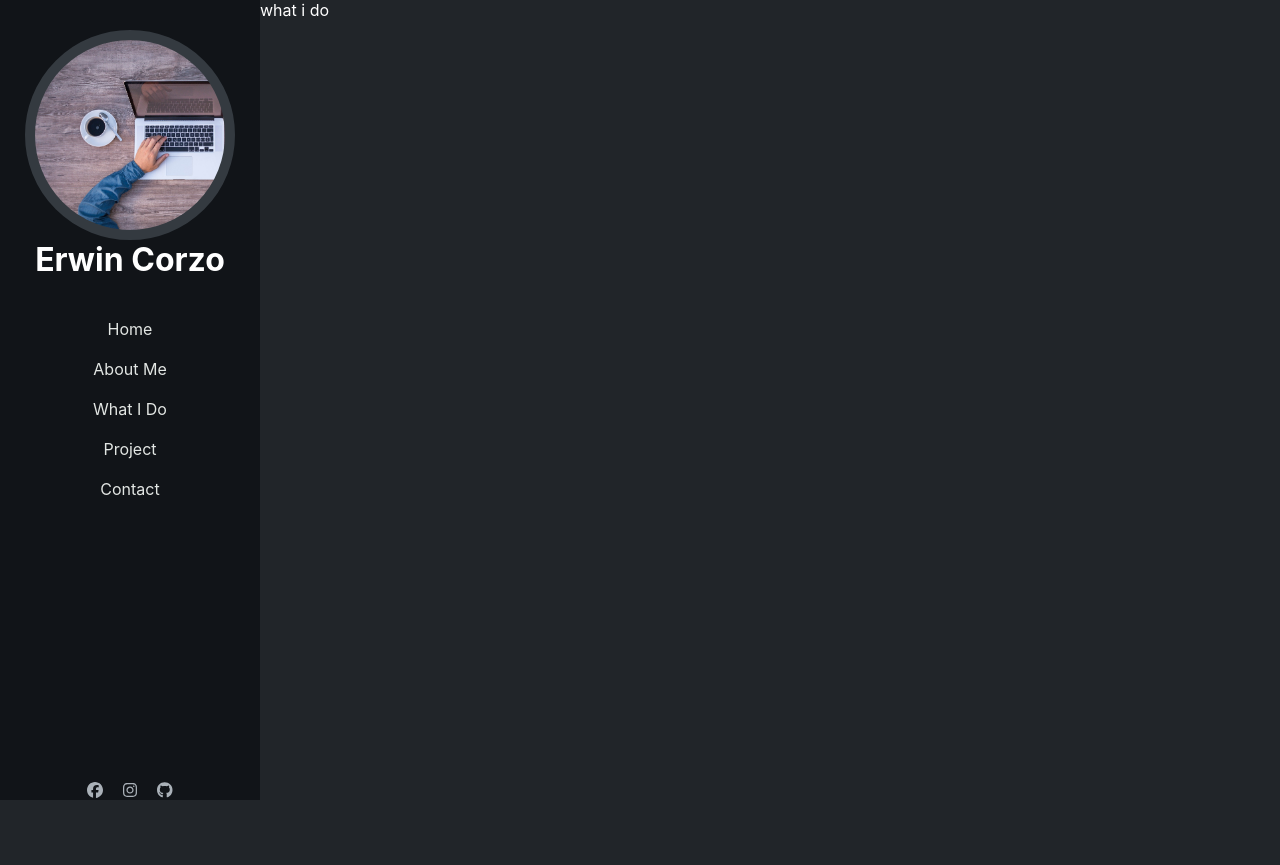
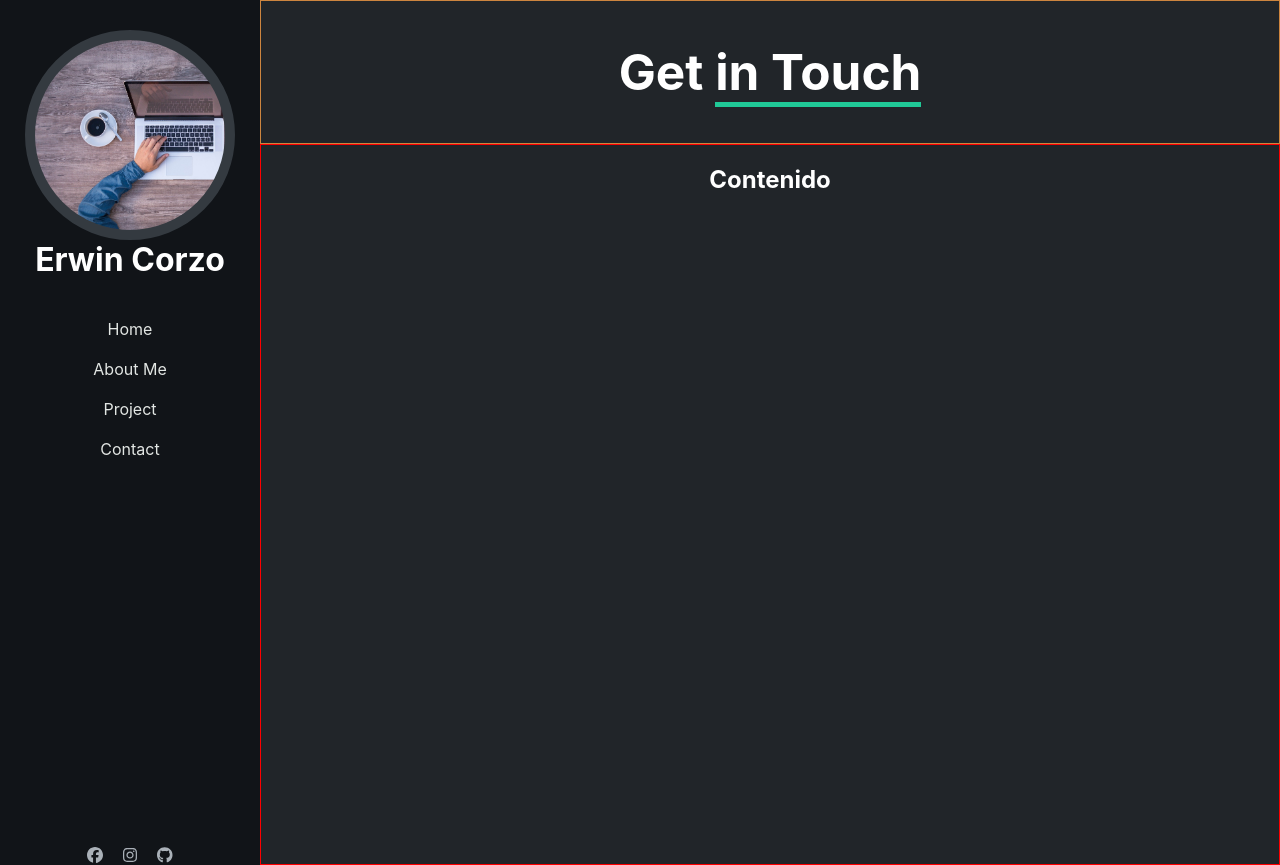
Before and after one commit to Erwin17/PersonalWebSite, a React (Create React App) app: page /contact in a window 1280 px wide. Before the commit the page ends 800 px from the top, so only its background shows below. Built offline with nearby package versions, Linux system fonts and the light colour scheme.

Commit message:
add structure page

```diff
--- a/src/components/sidebar/sidebar.js
+++ b/src/components/sidebar/sidebar.js
@@ -22,7 +22,7 @@ export default function sidebar(){
                     <ul>
                       <li><Link className="link-sidebar" to="/">Home</Link></li>
                       <li><Link className="link-sidebar" to="/about">About Me</Link></li>
-                      <li><Link className="link-sidebar" to="/whatido">What I Do</Link></li>
+                      {/*<li><Link className="link-sidebar" to="/whatido">What I Do</Link></li>*/}
                       <li><Link className="link-sidebar" to="/project">Project</Link></li>
                       <li><Link className="link-sidebar" to="/contact">Contact</Link></li>
                     </ul>
--- a/src/index.css
+++ b/src/index.css
@@ -427,18 +427,40 @@ code {
   flex-direction: row;
   flex-wrap: wrap;
   padding: 0.5rem;
-
   border:1px solid blue;
 }
 
 .itembox{
-  height: 300px;
+  max-height: 300px;
   min-width:300px;
   margin:5px;
   flex-grow: 1;
-
   border:1px solid yellowgreen;
-
 }
 
 /*===========Contact===========*/
+#general-info-content-contact{
+  display: grid;
+  grid-template-areas:
+  'contacttitle'
+  'contactcontent';
+  grid-template-rows: 1fr 5fr;
+  grid-template-columns: 1fr;
+  width: 100%;
+}
+
+#contact-title{
+  grid-area: contacttitle;
+  display: flex;
+  align-items: center;
+  justify-content: center;
+  border:1px solid peru;
+}
+
+#contact-content{
+  grid-area: contactcontent;
+  display: flex;
+
+  justify-content: center;
+  border:1px solid red;
+}
--- a/src/pages/Contact.js
+++ b/src/pages/Contact.js
@@ -16,9 +16,16 @@ export default function Contact(){
         {/*=======Sidebar=======*/}
         <Sidebar />
 
-        <div id="content">
+        <div id="general-info-content-contact">
+            <div id="contact-title">
+                <div id="title-content">
+                    <h2>Get <span className='underrescord'>in Touch</span></h2>
+                </div>
+            </div>
 
-                what i do
+            <div id="contact-content">
+                <h2>Contenido</h2>
+            </div>
 
         </div>
 
```
